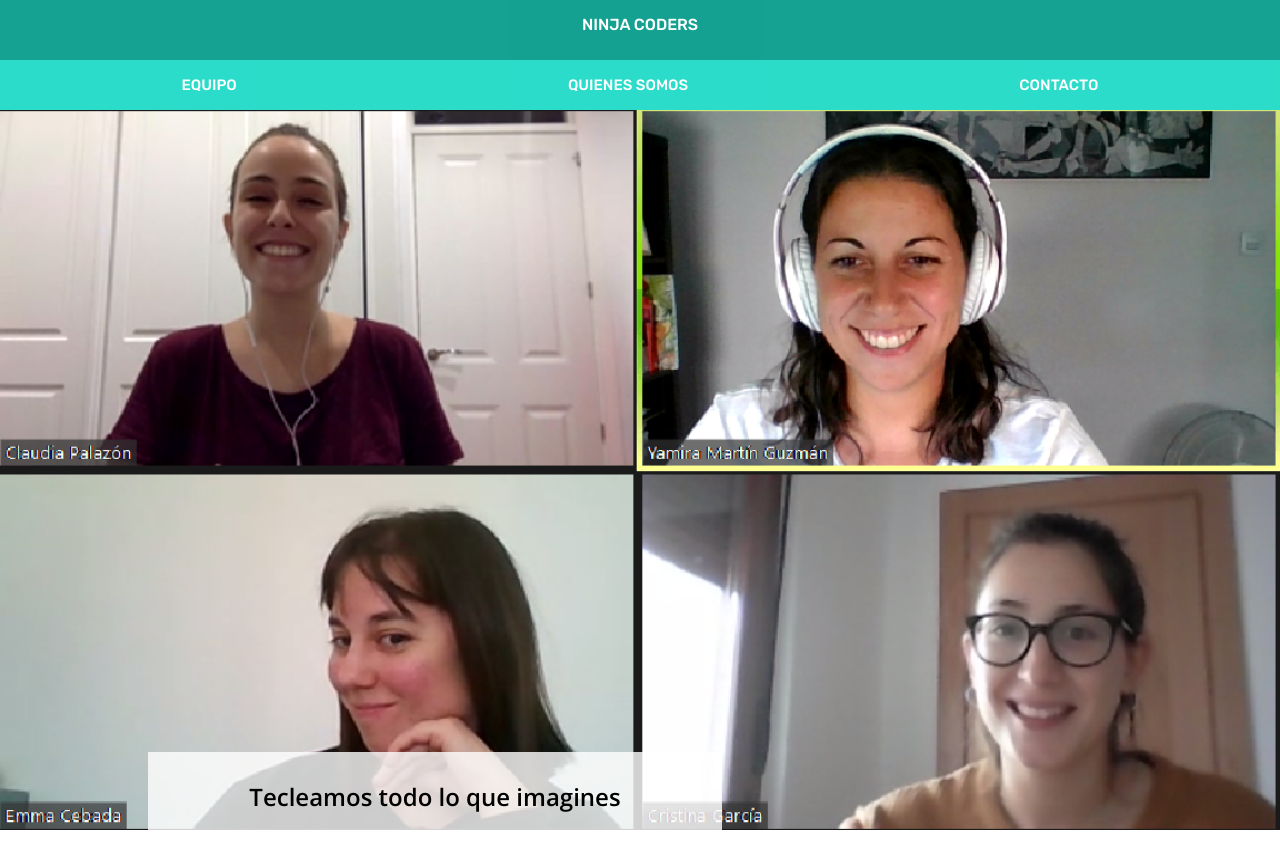
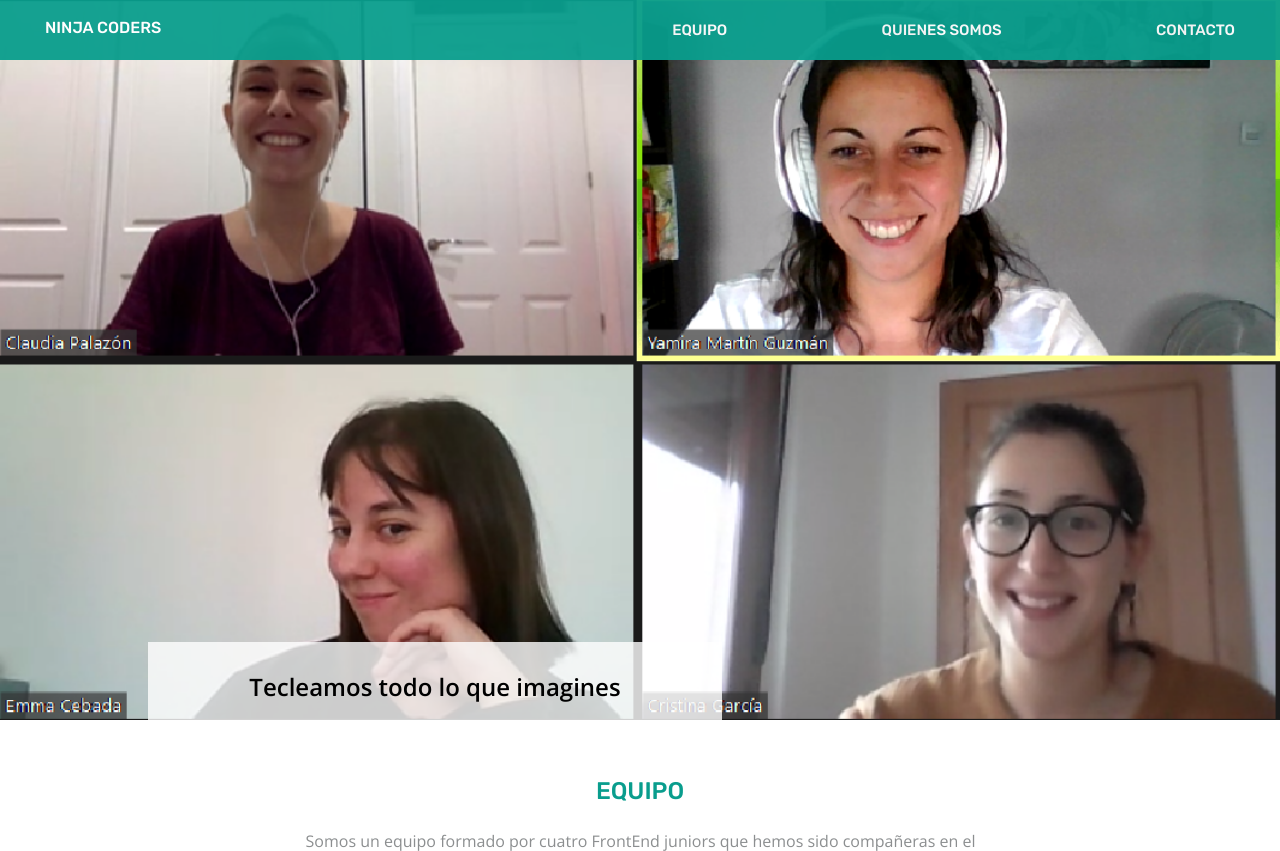
Before and after one commit to crisgarm/ninja-coders, a plain HTML site: page index.html in a window 1280 px wide. Shown: the top 851 px of the page. Drawn offline with nearby package versions, Linux system fonts and the light colour scheme; a web font is replaced by a local one.

Commit message:
Add modifications header and slogan

```diff
--- a/index.html
+++ b/index.html
@@ -8,10 +8,10 @@
   </head>
   <body>
     <header class="header">
-      <div class="container-menu">
-        <h1 class="group-name">NINJA CODERS</h1>
-        <div>
-          <nav>
+        <div class="container-menu">
+          <h1 class="group-name">NINJA CODERS
+          </h1>
+          <nav class="menu-nav">
             <ul class="list-item">
               <li>
                 <a class="link" href="#sec-team">EQUIPO</a>
@@ -25,18 +25,17 @@
             </ul>
           </nav>
         </div>
-      </div>
-      <div class="container-hero">
-        <img
-          src="./img/Ninja-Coders.png"
-          alt="Grupo de mujeres programadoras"
-          class="hero"
-        />
-      </div>
+          <section class="hero">
+            <div class="container.image"><img
+              src="./img/Ninja-Coders.png"
+              alt="Grupo de mujeres programadoras"
+              class="image"
+            /></div>
+          <h2 class="slogan">Tecleamos todo lo que imagines</h2>
+          </section>
     </header>
     <main class="main">
-      <h2 class="slogan">Tecleamos todo lo que imagines</h2>
-      <section>
+      <section class="container-section">
         <div class="container-team">
           <h2 id="sec-team">EQUIPO</h2>
           <p class="content-team">
--- a/styles/main.css
+++ b/styles/main.css
@@ -18,18 +18,32 @@
 
 .header {
   width: 100%;
+  margin-bottom: -20px;
+}
+.container-menu {
+  width: 100%;
+  position: fixed;
+  top: 0;
+  z-index: 990;
+  display: flex;
+  flex-direction: column;
+  align-items: center;
 }
 
 .group-name {
+  width: 100%;
   background-color: #099d8d;
   color: #ffffff;
   opacity: 0.95;
   text-align: center;
-  padding: 15px;
+  padding: 18px;
   font-family: "Rubik";
   font-size: 16px;
   font-weight: 500;
   height: 60px;
+}
+.menu-nav {
+  width: 100%;
 }
 
 .list-item {
@@ -38,31 +52,23 @@
   font-size: 15px;
   display: flex;
   justify-content: space-around;
+  align-items: center;
   list-style: none;
   opacity: 0.9;
   padding: 16px;
+  height: 45px;
 }
+
 .link {
   color: #ffffff;
   text-decoration: none;
 }
-/* .container-hero {
-  position: relative;
-  top: -110px;
-  z-index: -1;
 
-  position: absolute;
-  top: 0px;
-  z-index: -1;
-} */
-.hero {
+.container-image {
+  height: 421px;
+}
+.image {
   width: 100%;
-}
-
-/* MAIN  */
-
-.main {
-  text-align: center;
 }
 
 .slogan {
@@ -71,11 +77,19 @@
   font-weight: 600;
   line-height: 25px;
   background-color: white;
+  height: 80px;
+  text-align: center;
   position: relative;
   bottom: 25px;
-  padding: 15px;
+  padding: 20px;
   margin: 0 15px 0 15px;
 }
+/* MAIN  */
+
+.main {
+  text-align: center;
+}
+
 .container-team {
   display: flex;
   flex-direction: column;
@@ -257,13 +271,10 @@
   .girl-article-left {
     display: flex;
     flex-direction: row;
-    justify-content: space-between;
     margin: 0 0 60px 0;
   }
   .girl-article-right {
     display: flex;
-    flex-direction: row;
-    justify-content: space-between;
     flex-direction: row-reverse;
     margin: 0 0 60px 0;
   }
@@ -286,8 +297,7 @@
     width: auto;
   }
   .logotipe-list-right {
-    direction: rtl;
-    justify-content: right;
+    justify-content: flex-end;
   }
   .logotipe-list-left {
     justify-content: left;
@@ -372,7 +382,6 @@
 
 @media all and (min-width: 768px) {
   /* HEADER RESPONSIVE TABLET */
-
   .slogan {
     background-color: rgba(255, 255, 255, 0.8);
     position: relative;
@@ -383,7 +392,27 @@
     margin-left: 46px;
   }
 
+  .container-menu {
+    flex-direction: row;
+  }
+
+  .group-name {
+    text-align: left;
+    padding-left: 45px;
+  }
+
+  .list-item {
+    background-color: #099d8d;
+    height: 60px;
+    opacity: 0.95;
+    justify-content: space-between;
+    padding-right: 45px;
+  }
+
   /* TEAM RESPONSIVE TABLET */
+  .container-section {
+    margin-top: -45px;
+  }
   #sec-team {
     color: #099d8d;
   }
```
